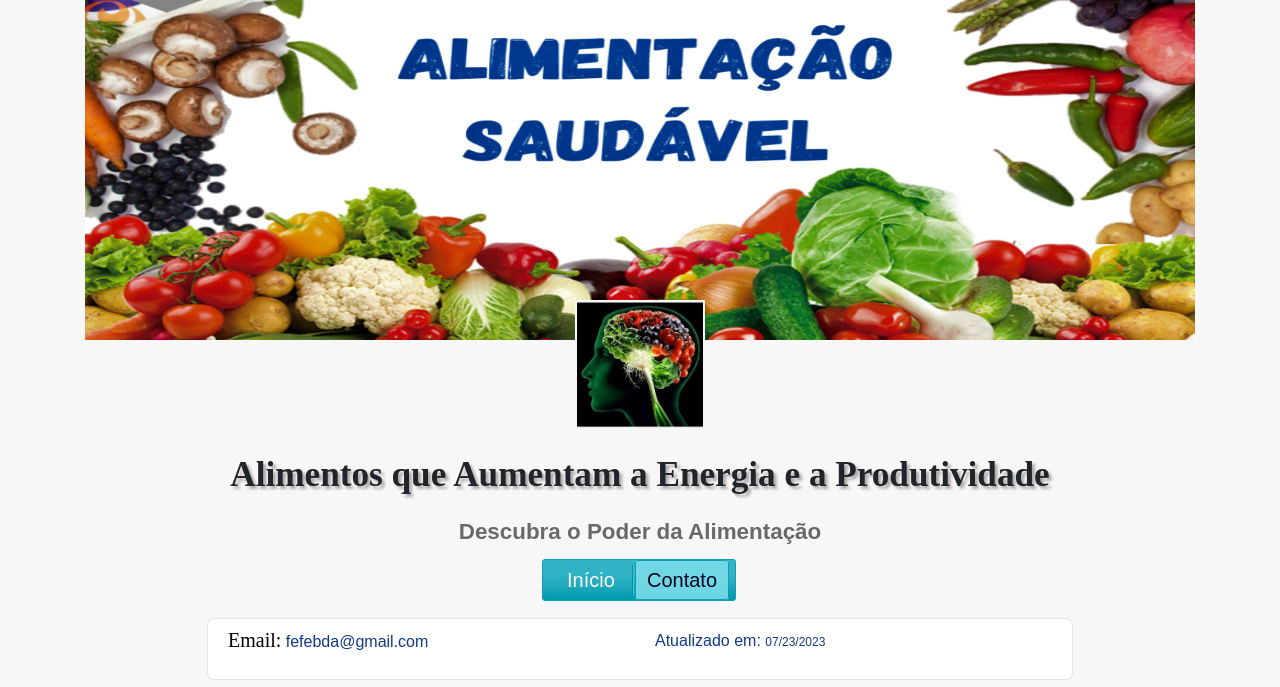
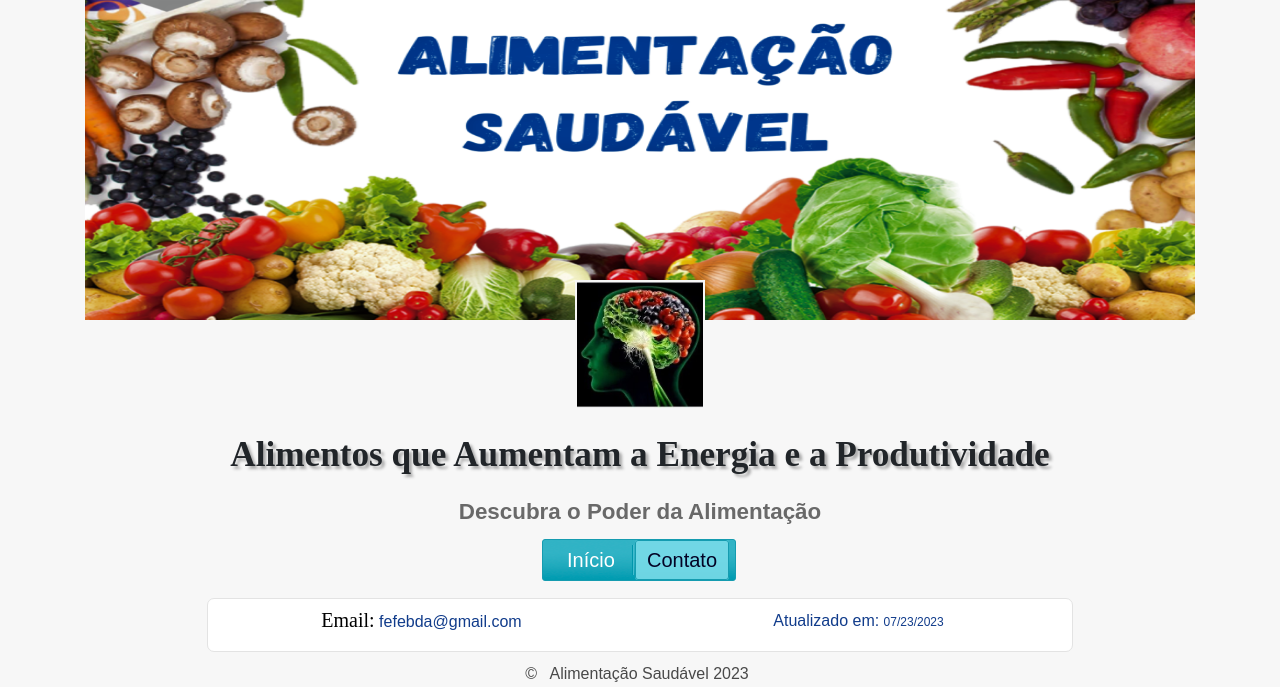
Before and after one commit to FerNNanDo0/O-poder-da-Alimenta-o, a plain HTML site: page contato.html in a window 1280 px wide. Shown: the top 687 px of the page. Drawn offline with nearby package versions, Linux system fonts and the light colour scheme; a web font is replaced by a local one.

Commit message:
Update style.css

```diff
--- a/css/style.css
+++ b/css/style.css
@@ -113,18 +113,14 @@ section p {
 
 /* conteudo areao de contato */
 section span {
-    margin-bottom: 8px;
     position: relative;
     display: block;
     color: #113c8b;
-    text-align: start;
 }
 section span #label {
     font-family: none;
     font: 20px bold;
     color: black;
-    margin-left: 10px;
-    text-align: start;
 }
 
 /* Rodape */
@@ -264,7 +260,7 @@ footer li a:hover {
         height: 120px;
     }
     #capa {
-        height: 330px;
+        height: 320px;
     }
     /* conteudo geral */
     #conteudo-geral {
@@ -293,7 +289,7 @@ footer li a:hover {
         height: 130px;
     }
     #capa {
-        height: 340px;
+        height: 320px;
     }
     /* conteudo geral */
     #conteudo-geral {
```
